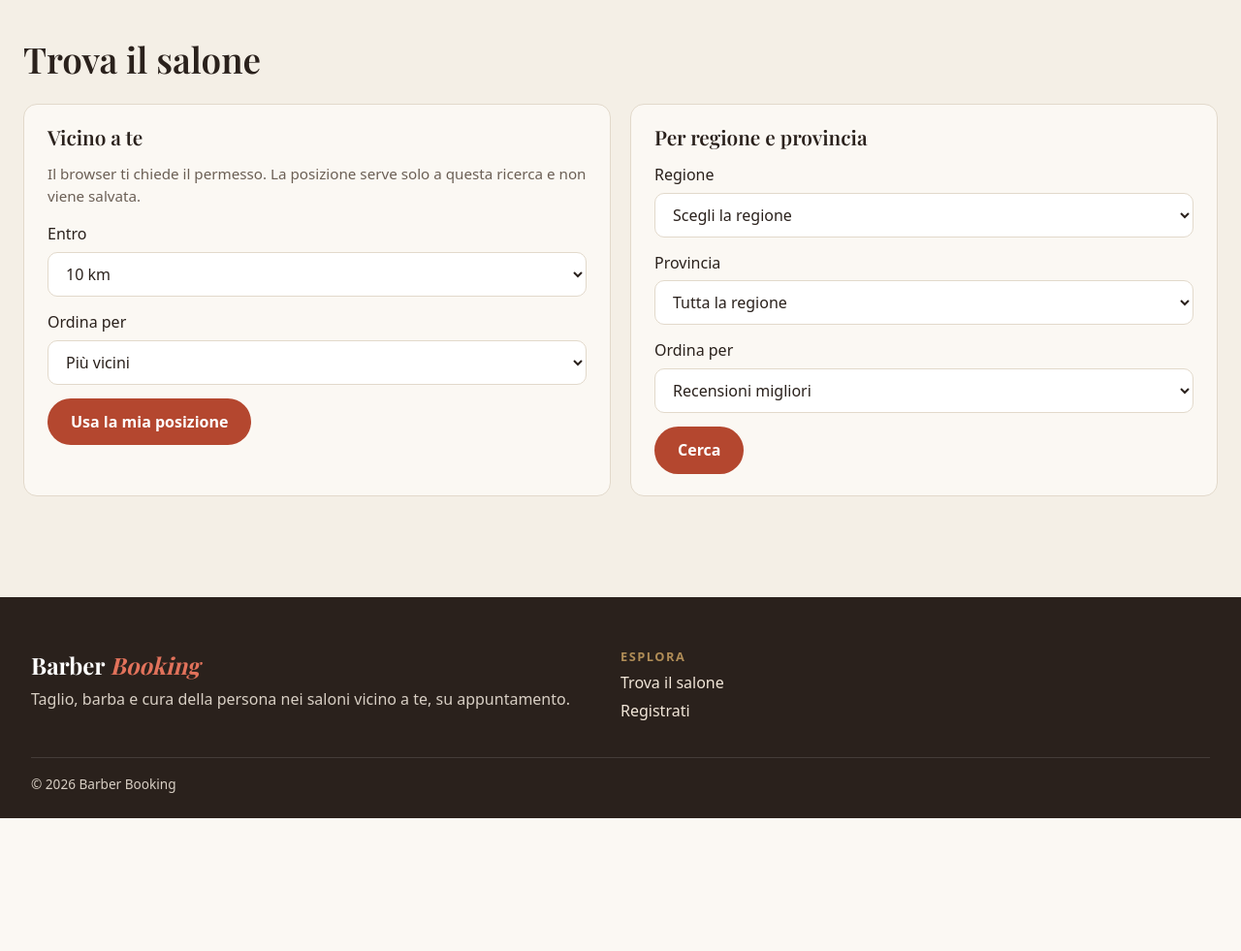
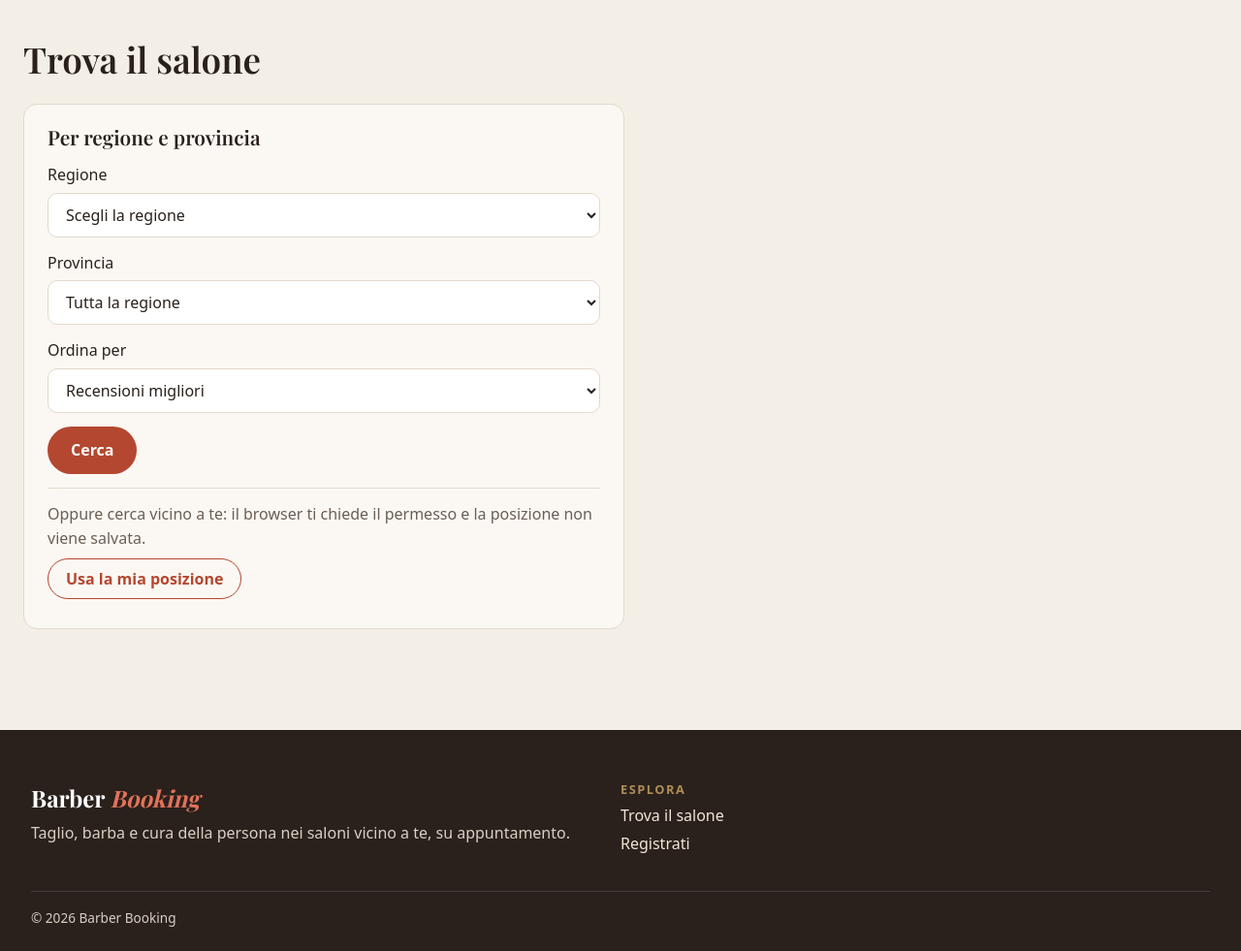
Before and after one commit to IvanRussoL/barber-booking, a Flask app: page /saloni in a window 1280 px wide. Shown: the part 71-1052 px from the top of the page at 97% size. Before the commit the page ends 915 px from the top, so only its background shows below. Run offline with Flask 3, Linux system fonts and the light colour scheme; data comes from the database, SQL or seed files in the repository; some libraries are stand-ins or nearby versions; some web fonts are replaced.

Commit message:
Ricerca nella home sotto le card con la scelta fra posizione e regione, sviluppi futuri ridotti all'essenziale

```diff
--- a/app/static/css/stile.css
+++ b/app/static/css/stile.css
@@ -1150,25 +1150,82 @@ main.larga {
 
 /* --- Ricerca dei saloni --- */
 
-/* Due moduli affiancati: vicino a te (solo con JavaScript) e per regione e provincia. */
-.ricerca {
+/* Queste regole stanno prima di .solo-js: senza JavaScript deve vincere il suo display: none. */
+
+/* Home: due scelte affiancate, vicino a te (solo con JavaScript) e per regione e provincia. */
+.scelte-ricerca {
     display: grid;
     grid-template-columns: repeat(auto-fit, minmax(280px, 1fr));
     gap: 20px;
-    margin: 8px 0 32px;
-}
-
-.ricerca-modulo {
-    max-width: none;
+}
+
+.scelta-ricerca {
+    display: flex;
+    flex-direction: column;
+    align-items: flex-start;
+    gap: 12px;
     padding: 22px 24px;
     background: var(--superficie);
     border: 1px solid var(--bordo);
     border-radius: var(--raggio);
 }
 
-.ricerca-modulo h3 {
+.scelta-ricerca h3 {
     margin: 0;
     font-size: 1.3rem;
+}
+
+/* Pagina Trova il salone: un solo modulo, quello della ricerca in corso. */
+.ricerca-modulo {
+    max-width: 620px;
+    margin: 8px 0 32px;
+    padding: 22px 24px;
+    background: var(--superficie);
+    border: 1px solid var(--bordo);
+    border-radius: var(--raggio);
+}
+
+.ricerca-modulo h2 {
+    margin: 0;
+    font-size: 1.3rem;
+}
+
+.ricerca-campi {
+    display: flex;
+    flex-wrap: wrap;
+    gap: 14px;
+}
+
+/* Collegamento all'altra ricerca, in fondo al modulo. */
+.ricerca-cambio {
+    flex-direction: column;
+    align-items: flex-start;
+    gap: 8px;
+    margin: 0;
+    padding-top: 14px;
+    border-top: 1px solid var(--bordo);
+    color: var(--testo-tenue);
+}
+
+.ricerca-cambio p {
+    margin: 0;
+}
+
+.ricerca-cambio button {
+    padding: 8px 18px;
+    background: transparent;
+    color: var(--corallo);
+    border: 1px solid var(--corallo);
+}
+
+.ricerca-cambio button:hover {
+    background: #f6e7df;
+}
+
+.usa-posizione {
+    flex-direction: column;
+    align-items: flex-start;
+    gap: 8px;
 }
 
 .ricerca-nota,
@@ -1178,7 +1235,7 @@ main.larga {
     font-size: 0.95rem;
 }
 
-/* Senza JavaScript la posizione non si può chiedere: il modulo "Vicino a te" resta nascosto. */
+/* Senza JavaScript la posizione non si può chiedere: la scelta "Vicino a te" resta nascosta. */
 .solo-js {
     display: none;
 }
@@ -1188,7 +1245,7 @@ main.larga {
 }
 
 .cerca-home {
-    margin-bottom: 48px;
+    margin-top: 48px;
 }
 
 .cerca-home h2 {
--- a/app/static/js/ricerca.js
+++ b/app/static/js/ricerca.js
@@ -1,25 +1,28 @@
-// Ricerca dei saloni: posizione del browser per "Vicino a te" e menu delle province filtrato per regione.
+// Ricerca dei saloni: pulsante "Usa la mia posizione" e menu delle province filtrato per regione.
 
-const moduloVicino = document.getElementById("cerca-vicino");
-if (moduloVicino) {
-    const pulsante = moduloVicino.querySelector("[data-usa-posizione]");
-    const stato = moduloVicino.querySelector("[data-stato-posizione]");
+// Il pulsante sta nella home e nella ricerca per zona; gli indirizzi arrivano dal server negli attributi data-.
+// Con la posizione si va ai saloni vicini; senza (permesso negato, errore, browser che non la supporta)
+// alla ricerca per regione e provincia, con un avviso.
+for (const pulsante of document.querySelectorAll("[data-usa-posizione]")) {
+    const stato = pulsante.parentElement.querySelector("[data-stato-posizione]");
+    const vaiAllaZona = () => {
+        window.location.href = pulsante.dataset.urlZona;
+    };
     pulsante.addEventListener("click", () => {
         if (!("geolocation" in navigator)) {
-            stato.textContent = "Il browser non permette di condividere la posizione: cerca per regione e provincia.";
+            vaiAllaZona();
             return;
         }
         stato.textContent = "Ricerca della posizione...";
         navigator.geolocation.getCurrentPosition(
             (posizione) => {
                 // 3 decimali (circa 100 metri) bastano per trovare i saloni vicini: la posizione esatta non lascia il browser.
-                moduloVicino.elements.lat.value = posizione.coords.latitude.toFixed(3);
-                moduloVicino.elements.lon.value = posizione.coords.longitude.toFixed(3);
-                moduloVicino.submit();
+                const indirizzo = new URL(pulsante.dataset.urlVicino, window.location.href);
+                indirizzo.searchParams.set("lat", posizione.coords.latitude.toFixed(3));
+                indirizzo.searchParams.set("lon", posizione.coords.longitude.toFixed(3));
+                window.location.href = indirizzo.href;
             },
-            () => {
-                stato.textContent = "Posizione non disponibile o non concessa: cerca per regione e provincia.";
-            },
+            vaiAllaZona,
             { enableHighAccuracy: false, timeout: 10000, maximumAge: 600000 },
         );
     });
--- a/app/templates/pubblico/_ricerca.html
+++ b/app/templates/pubblico/_ricerca.html
@@ -1,36 +1,41 @@
-{# Moduli di ricerca dei saloni, usati nella home e nella pagina Trova il salone.
-   Variabili: regioni, province, raggi, ordini_vicino, ordini_zona, dati (parametri della ricerca precedente). #}
-<div class="ricerca">
-    <form method="get" action="{{ url_for('pubblico.ricerca') }}" id="cerca-vicino" class="ricerca-modulo solo-js">
-        <h3>Vicino a te</h3>
-        <p class="ricerca-nota">Il browser ti chiede il permesso. La posizione serve solo a questa ricerca e non viene salvata.</p>
-        <input type="hidden" name="lat">
-        <input type="hidden" name="lon">
+{# Modulo della ricerca in corso nella pagina Trova il salone (vicino alla posizione oppure per regione e provincia),
+   con il collegamento per passare all'altra.
+   Variabili: posizione (lat e lon già arrotondate dal server, oppure None), raggio, regioni, province, raggi,
+   ordini_vicino, ordini_zona, dati (parametri della ricerca precedente). #}
+{% if posizione %}
+    <form method="get" action="{{ url_for('pubblico.ricerca') }}" id="cerca-vicino" class="ricerca-modulo">
+        <h2>Vicino a te</h2>
+        <p class="ricerca-nota">La posizione serve solo a questa ricerca e non viene salvata.</p>
+        {# Cambiando raggio o ordine si riusa la stessa posizione: non serve chiederla di nuovo al browser. #}
+        <input type="hidden" name="lat" value="{{ posizione[0] }}">
+        <input type="hidden" name="lon" value="{{ posizione[1] }}">
+        <div class="ricerca-campi">
             <label>Entro
                 <select name="raggio">
-                {% for raggio in raggi %}
-                    <option value="{{ raggio }}" {% if dati.get('raggio', '10') == raggio | string %}selected{% endif %}>{{ raggio }} km</option>
+                    {% for km in raggi %}
+                        <option value="{{ km }}"{% if km == raggio %} selected{% endif %}>{{ km }} km</option>
                     {% endfor %}
                 </select>
             </label>
             <label>Ordina per
                 <select name="ordine">
                     {% for valore, etichetta in ordini_vicino.items() %}
-                    <option value="{{ valore }}" {% if dati.get('lat') and dati.get('ordine') == valore %}selected{% endif %}>{{ etichetta }}</option>
+                        <option value="{{ valore }}"{% if dati.get('ordine') == valore %} selected{% endif %}>{{ etichetta }}</option>
                     {% endfor %}
                 </select>
             </label>
-        <button type="button" data-usa-posizione>Usa la mia posizione</button>
-        <p class="ricerca-stato" data-stato-posizione aria-live="polite"></p>
+        </div>
+        <button type="submit">Aggiorna</button>
+        <p class="ricerca-cambio">Cerchi in un'altra zona? <a href="{{ url_for('pubblico.ricerca') }}">Scegli regione e provincia</a></p>
     </form>
-
+{% else %}
     <form method="get" action="{{ url_for('pubblico.ricerca') }}" id="cerca-zona" class="ricerca-modulo">
-        <h3>Per regione e provincia</h3>
+        <h2>Per regione e provincia</h2>
         <label>Regione
             <select name="regione" id="regione">
                 <option value="">Scegli la regione</option>
                 {% for regione in regioni %}
-                    <option {% if dati.get('regione') == regione %}selected{% endif %}>{{ regione }}</option>
+                    <option{% if dati.get('regione') == regione %} selected{% endif %}>{{ regione }}</option>
                 {% endfor %}
             </select>
         </label>
@@ -40,7 +45,7 @@
                 {% for regione, elenco in province | groupby('regione') %}
                     <optgroup label="{{ regione }}">
                         {% for provincia in elenco %}
-                            <option value="{{ provincia.sigla }}" {% if dati.get('provincia') == provincia.sigla %}selected{% endif %}>{{ provincia.nome }}</option>
+                            <option value="{{ provincia.sigla }}"{% if dati.get('provincia') == provincia.sigla %} selected{% endif %}>{{ provincia.nome }}</option>
                         {% endfor %}
                     </optgroup>
                 {% endfor %}
@@ -49,10 +54,14 @@
         <label>Ordina per
             <select name="ordine">
                 {% for valore, etichetta in ordini_zona.items() %}
-                    <option value="{{ valore }}" {% if dati.get('regione') and dati.get('ordine') == valore %}selected{% endif %}>{{ etichetta }}</option>
+                    <option value="{{ valore }}"{% if dati.get('ordine') == valore %} selected{% endif %}>{{ etichetta }}</option>
                 {% endfor %}
             </select>
         </label>
         <button type="submit">Cerca</button>
+        <div class="ricerca-cambio solo-js">
+            <p>Oppure cerca vicino a te: il browser ti chiede il permesso e la posizione non viene salvata.</p>
+            {% include "pubblico/_usa_posizione.html" %}
+        </div>
     </form>
-</div>
+{% endif %}
--- /dev/null
+++ b/app/templates/pubblico/_usa_posizione.html
@@ -0,0 +1,9 @@
+{# Pulsante "Usa la mia posizione" (ricerca.js), nella home e nella ricerca per zona. Il browser chiede il permesso:
+   con la posizione si va ai saloni vicini, senza alla ricerca per regione e provincia con un avviso.
+   Senza JavaScript resta nascosto (classe solo-js). #}
+<div class="usa-posizione solo-js">
+    <button type="button" data-usa-posizione
+            data-url-vicino="{{ url_for('pubblico.ricerca') }}"
+            data-url-zona="{{ url_for('pubblico.ricerca', avviso='posizione') }}">Usa la mia posizione</button>
+    <p class="ricerca-stato" data-stato-posizione aria-live="polite"></p>
+</div>
--- a/app/templates/pubblico/saloni.html
+++ b/app/templates/pubblico/saloni.html
@@ -5,6 +5,7 @@
 
 {% block contenuto %}
     <h1>Trova il salone</h1>
+    {% if avviso %}<p class="avviso">{{ avviso }}</p>{% endif %}
     {% include "pubblico/_ricerca.html" %}
     {% if errore %}<p class="errore">{{ errore }}</p>{% endif %}
 
```
Also changed, not shown: DEVLOG.md (+13 -0 lines), app/rotte/pubblico.py (+14 -8 lines), app/templates/pubblico/home.html (+17 -5 lines), docs/PROGETTAZIONE.md (+14 -7 lines), tests/test_ricerca.py (+31 -0 lines). Lines whose indentation alone changed are shown as unchanged.
